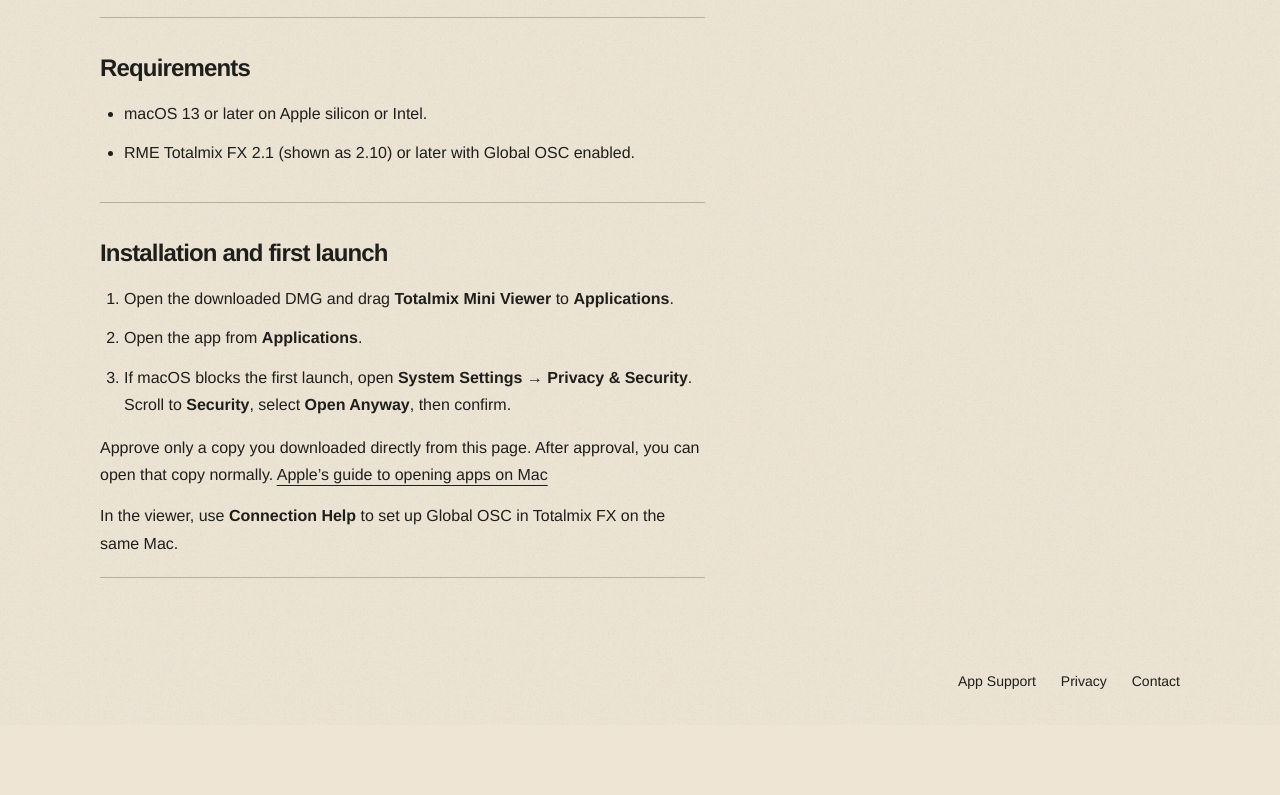
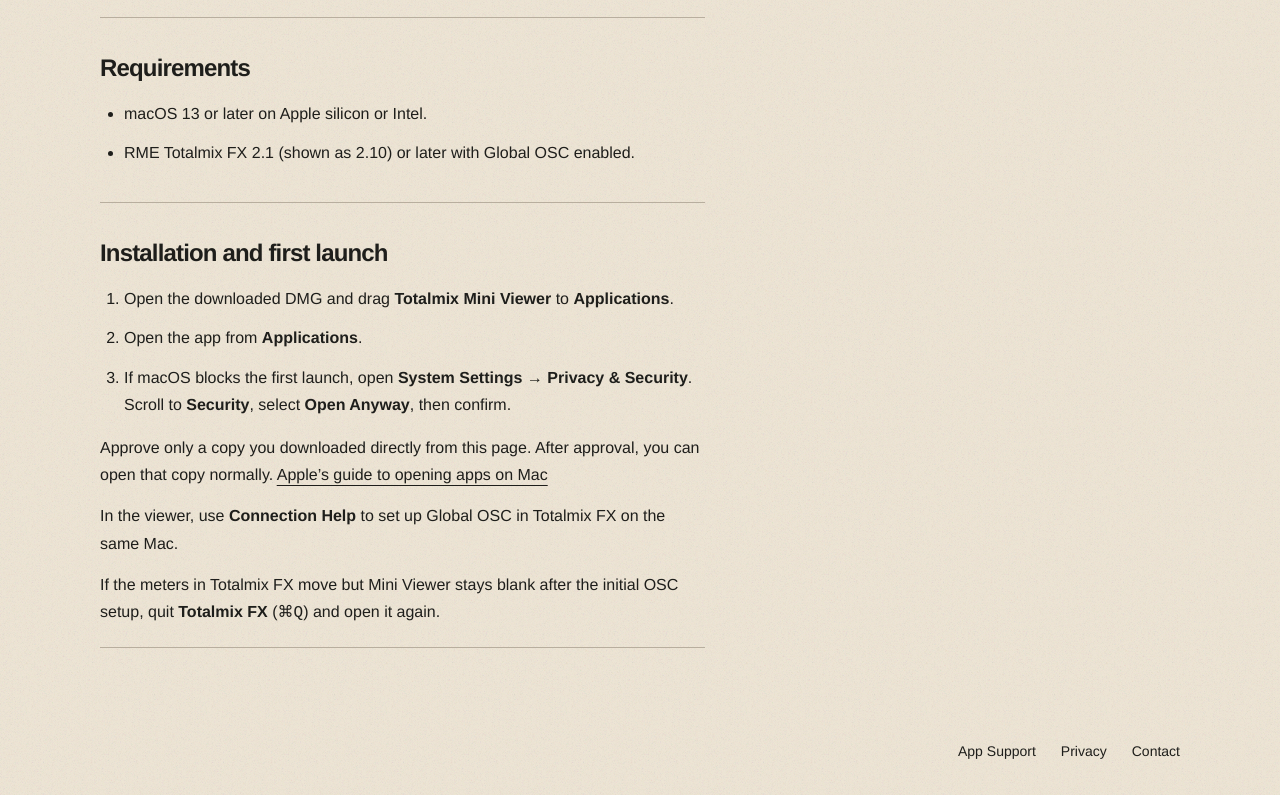
Before and after one commit to hyunsukjun/hyunsukjun.github.io, a plain HTML site: page tools/totalmix-mini-viewer/index.html in a window 1280 px wide. Shown: the part 1072-1867 px from the top of the page. Before the commit the page ends 1797 px from the top, so only its background shows below. Drawn offline with Linux system fonts and the light colour scheme.

Commit message:
Add an OSC first-connection recovery tip to the viewer overview

```diff
--- a/tools/totalmix-mini-viewer/index.html
+++ b/tools/totalmix-mini-viewer/index.html
@@ -43,6 +43,7 @@
     </ol>
     <p>Approve only a copy you downloaded directly from this page. After approval, you can open that copy normally. <a href="https://support.apple.com/en-us/102445">Apple’s guide to opening apps on Mac</a></p>
     <p>In the viewer, use <strong>Connection Help</strong> to set up Global OSC in Totalmix FX on the same Mac.</p>
+    <p>If the meters in Totalmix FX move but Mini Viewer stays blank after the initial OSC setup, quit <strong>Totalmix FX</strong> (<kbd>⌘Q</kbd>) and open it again.</p>
   </section>
 </div>
 </main><footer class="footer"><div class="footer-links"><a href="../../support/index.html">App Support</a><a href="../../privacy/index.html">Privacy</a><a href="../../about/index.html#contact">Contact</a></div></footer></div></body></html>
```
